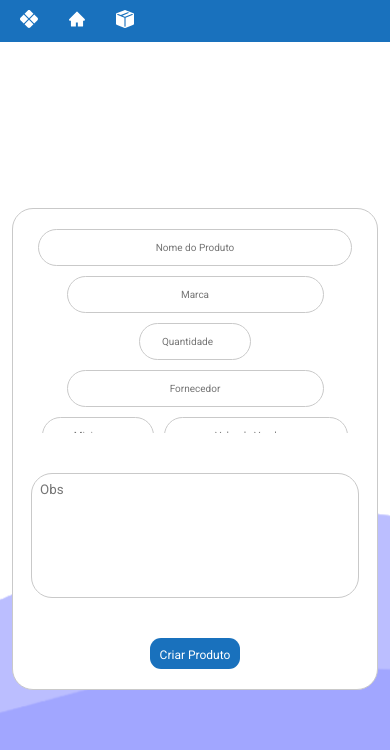
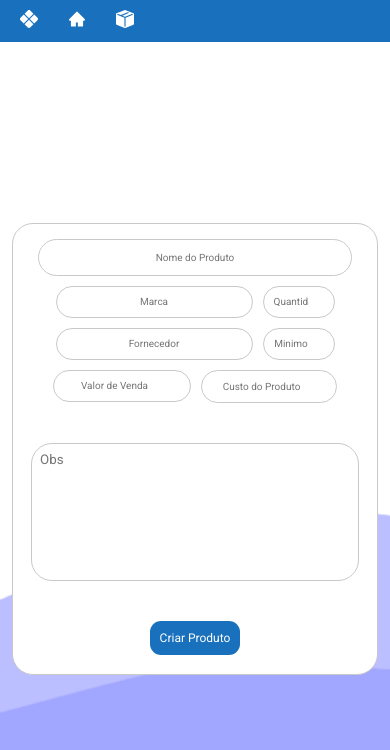
Before and after one commit to AndreVsc/Gerenciador-de-Tarefas, a React (Vite) app: page /estoque in a window 390 px wide. Shown: the top 750 px of the page. Built offline with nearby package versions, Linux system fonts and the light colour scheme.

Commit message:
Css responsive

```diff
--- a/src/components/formulario/FormEstoque.css
+++ b/src/components/formulario/FormEstoque.css
@@ -117,7 +117,7 @@
         width: 100%;
         max-width: 400px;
         height: 100%;
-        max-height: 450px;
+        max-height: 420px;
         padding: 15px;
         margin: 12px;
         overflow: hidden;
@@ -140,6 +140,42 @@
         height: 10px;
     }
 
+    .inputChild-2{
+        width: 100%;
+        width:175px;
+        height: 10px;
+    }
+
+    .inputChild-3{
+        width: 100%;
+        width:50px;
+        height: 10px;
+    }
+
+    .inputChild-4{
+        width: 100%;
+        width:175px;
+        height: 10px;
+    }
+
+    .inputChild-5{
+        width: 100%;
+        width: 50px;
+        height: 10px;
+    }
+
+    .inputChild-6{
+        width: 100%;
+        max-width:116px;
+        height: 10px;
+    }
+
+    #inputChild-7{
+        width: 100%;
+        max-width:116px;
+        height: 10px;
+    }
+
     #inputChild-2,#inputChild-3,#inputChild-4,#inputChild-5,#inputChild-6,#inputChild-7{
         max-width: 135px;
         width: 100%;
@@ -149,7 +185,7 @@
     .inputArea{
         width: 100%;
         max-width: 310px;
-        height: 140px;
+        height: 120px;
         border-radius: 21px;
         padding: 8px;
         border: 1px solid #c9c9c9;
```
